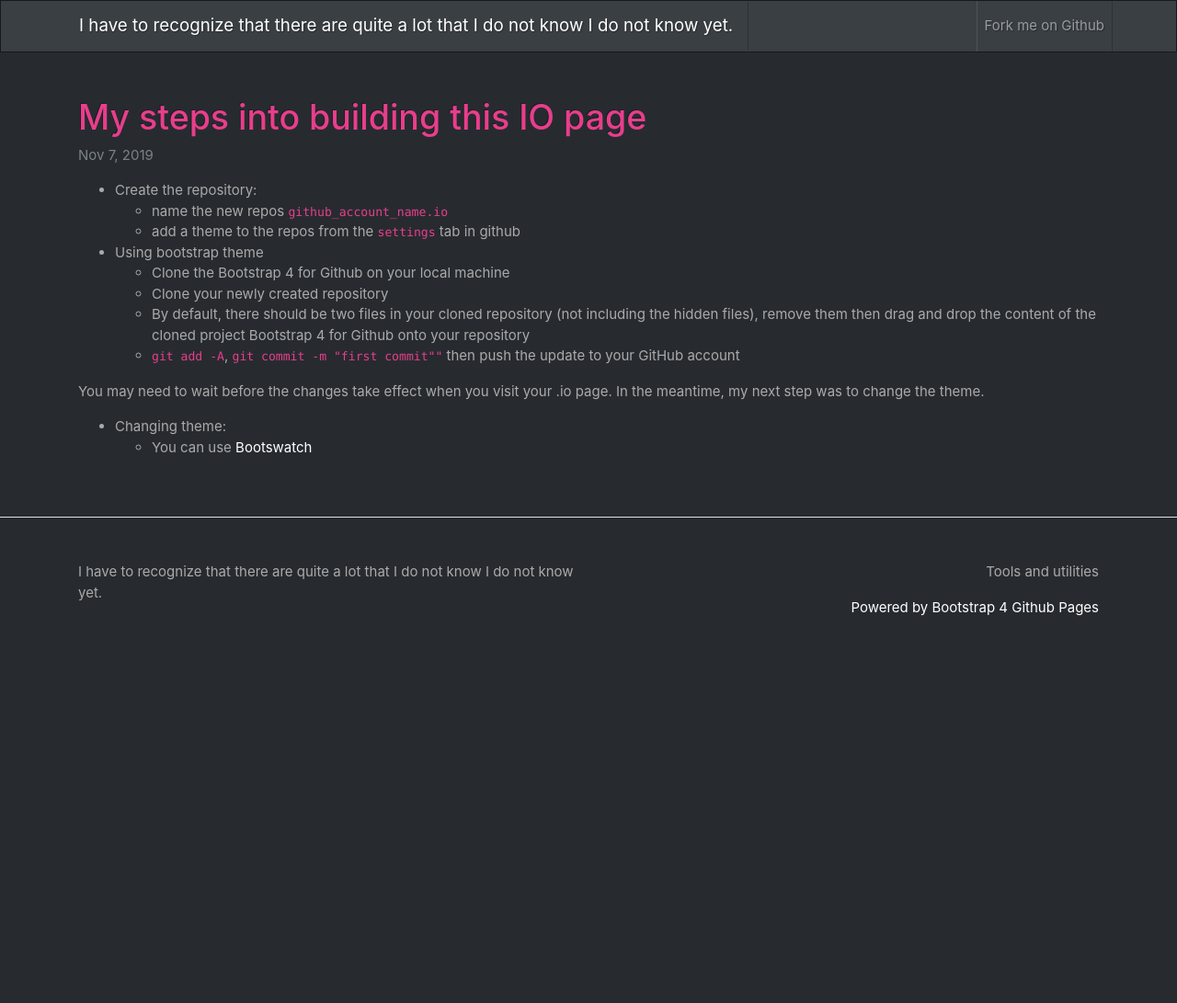
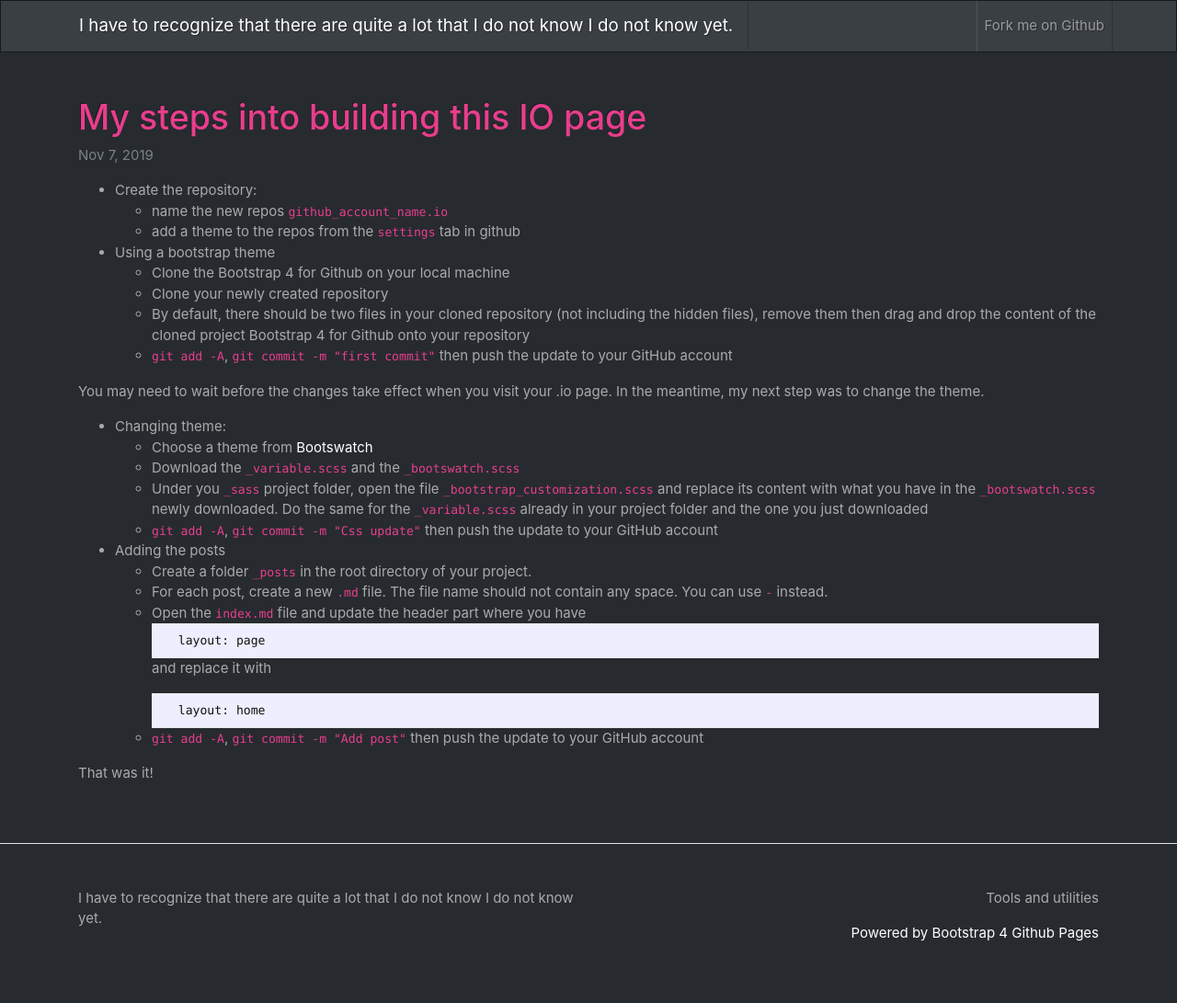
Before and after one commit to dragona/dragona.github.com, a Jekyll site: the page built from _posts/2019-11-07-let-me-recap-what-did-I-use-for-this-githug-io.md, in a window 1280 px wide. Shown: the whole page at 92% size. Built offline with Jekyll 4.4.1, drawn with Linux system fonts in a browser that asks for light colours; our own code applies the rules of GitHub Pages for plain Markdown files; before the commit the page ends 900 px from its top, so only the background shows below that.

Commit message:
update post

````diff
--- a/_posts/2019-11-07-let-me-recap-what-did-I-use-for-this-githug-io.md
+++ b/_posts/2019-11-07-let-me-recap-what-did-I-use-for-this-githug-io.md
@@ -5,14 +5,35 @@ title: My steps into building this IO page
 - Create the repository:
     - name the new repos ```github_account_name.io```
     - add a theme to the repos from the ```settings``` tab in github
-- Using bootstrap theme
+- Using a bootstrap theme
     - Clone the Bootstrap 4 for Github on your local machine
     - Clone your newly created repository
     - By default, there should be two files in your cloned repository (not including the hidden files), remove them then drag and drop the content
     of the cloned project Bootstrap 4 for Github onto your repository
-    - ```git add -A```, ```git commit -m "first commit""``` then push the update to your GitHub account
+    - ```git add -A```, ```git commit -m "first commit"``` then push the update to your GitHub account
 
 You may need to wait before the changes take effect when you visit your .io page. In the meantime, my next step was to change the theme.
 
 - Changing theme:
-    - You can use [Bootswatch](https://bootswatch.com/slate/)
+    - Choose a theme from [Bootswatch](https://bootswatch.com/)
+    - Download the ```_variable.scss``` and the ```_bootswatch.scss```
+    - Under you ```_sass``` project folder, open the file ```_bootstrap_customization.scss``` and replace its content with what you have in the ```_bootswatch.scss``` newly downloaded.
+     Do the same for the ```_variable.scss``` already in your project folder and the one you just downloaded
+    - ```git add -A```, ```git commit -m "Css update"``` then push the update to your GitHub account
+
+- Adding the posts
+    - Create a folder ```_posts``` in the root directory of your project.
+    - For each post, create a new ```.md``` file. The file name should not contain any space. You can use ```-``` instead.
+    - Open the ```index.md``` file and update the header part where you have
+        ```
+        layout: page
+        ```
+
+        and replace it with
+        ```
+        layout: home
+        ```
+    - ```git add -A```, ```git commit -m "Add post"``` then push the update to your GitHub account
+
+
+That was it!
````
